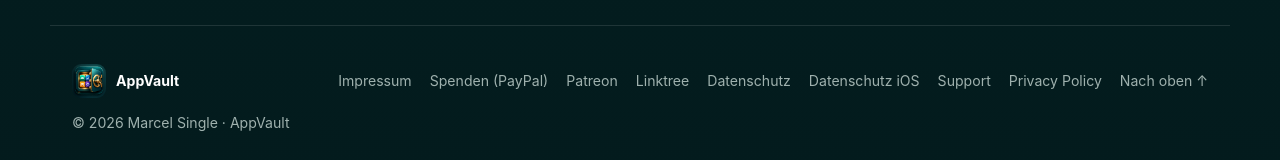
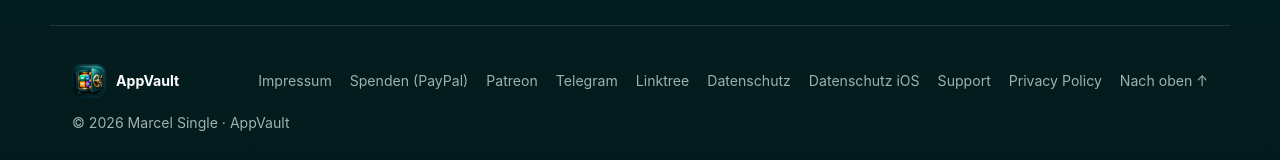
Before and after one commit to Marcel-2025/App-Vault-Landingpage, a plain HTML site: page index.html in a window 1280 px wide. Shown: the part 4847-5007 px from the top of the page. Drawn offline with Linux system fonts and the light colour scheme.

Commit message:
Fußzeile: Telegram-Link
Co-Authored-By: Claude Opus 5.5 <noreply@anthropic.com>
Claude-Session: https://claude.ai/code/session_01Xnj5ebscbHZsCBrLamfoCY

```diff
--- a/index.html
+++ b/index.html
@@ -139,7 +139,7 @@
 
   <footer>
     <div class="footer-brand"><img src="assets/app-icon.png" alt="" width="34" height="34"><strong>AppVault</strong></div>
-    <div class="footer-links"><a href="https://flondy.github.io/app-store/impressum.html">Impressum</a><a href="https://www.paypal.com/paypalme/MSingle72" target="_blank" rel="noopener">Spenden (PayPal)</a><a href="https://www.patreon.com/cw/Flondy" target="_blank" rel="noopener">Patreon</a><a href="https://linktr.ee/flondy" target="_blank" rel="noopener">Linktree</a><a href="datenschutz.html">Datenschutz</a><a href="datenschutz-ios.html">Datenschutz iOS</a><a href="support.html">Support</a><a href="privacy.html" lang="en">Privacy Policy</a><a href="#top">Nach oben ↑</a></div>
+    <div class="footer-links"><a href="https://flondy.github.io/app-store/impressum.html">Impressum</a><a href="https://www.paypal.com/paypalme/MSingle72" target="_blank" rel="noopener">Spenden (PayPal)</a><a href="https://www.patreon.com/cw/Flondy" target="_blank" rel="noopener">Patreon</a><a href="https://t.me/Flondy" target="_blank" rel="noopener">Telegram</a><a href="https://linktr.ee/flondy" target="_blank" rel="noopener">Linktree</a><a href="datenschutz.html">Datenschutz</a><a href="datenschutz-ios.html">Datenschutz iOS</a><a href="support.html">Support</a><a href="privacy.html" lang="en">Privacy Policy</a><a href="#top">Nach oben ↑</a></div>
     <p>© <span id="year"></span> Marcel Single · AppVault</p>
   </footer>
   <script src="script.js"></script>
```
